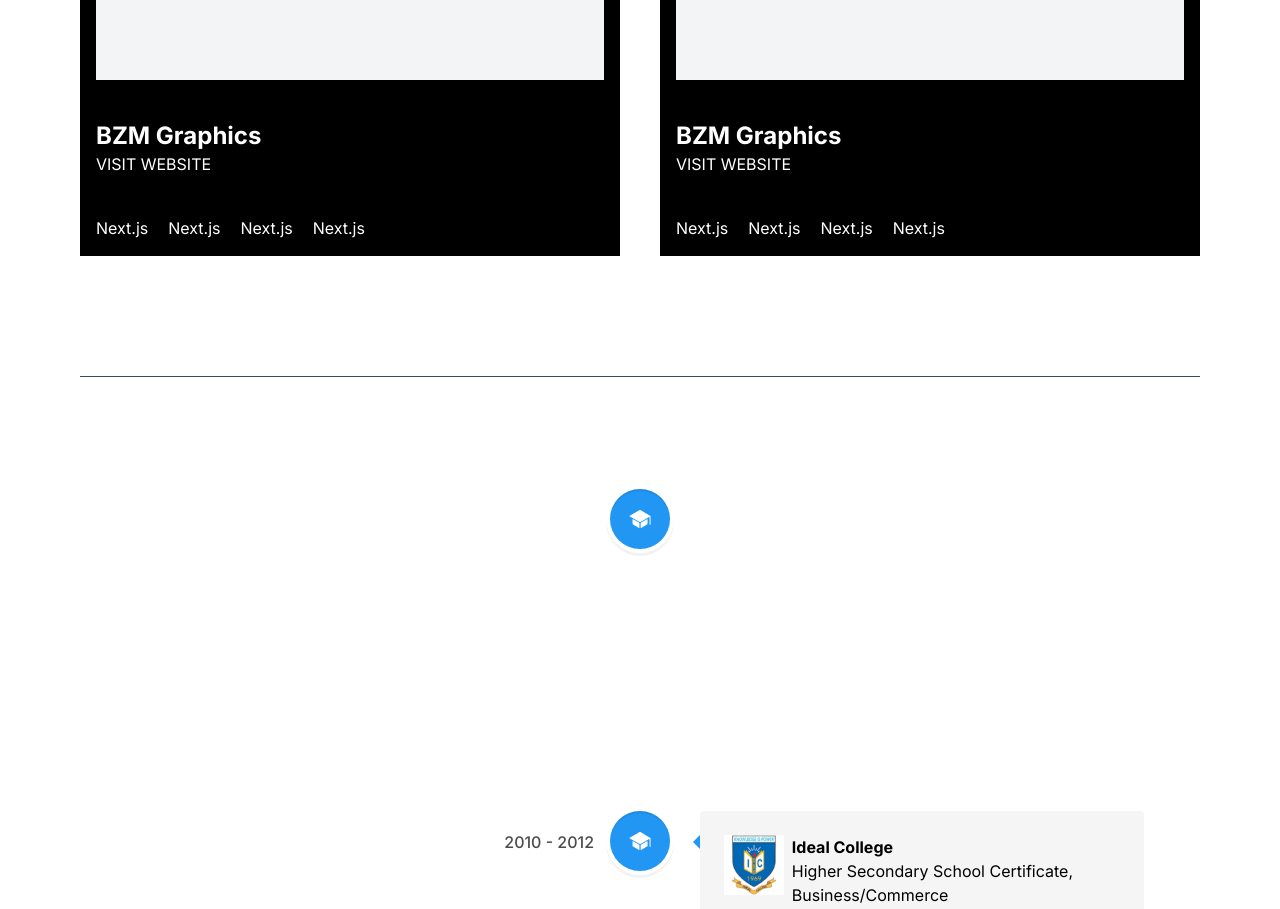
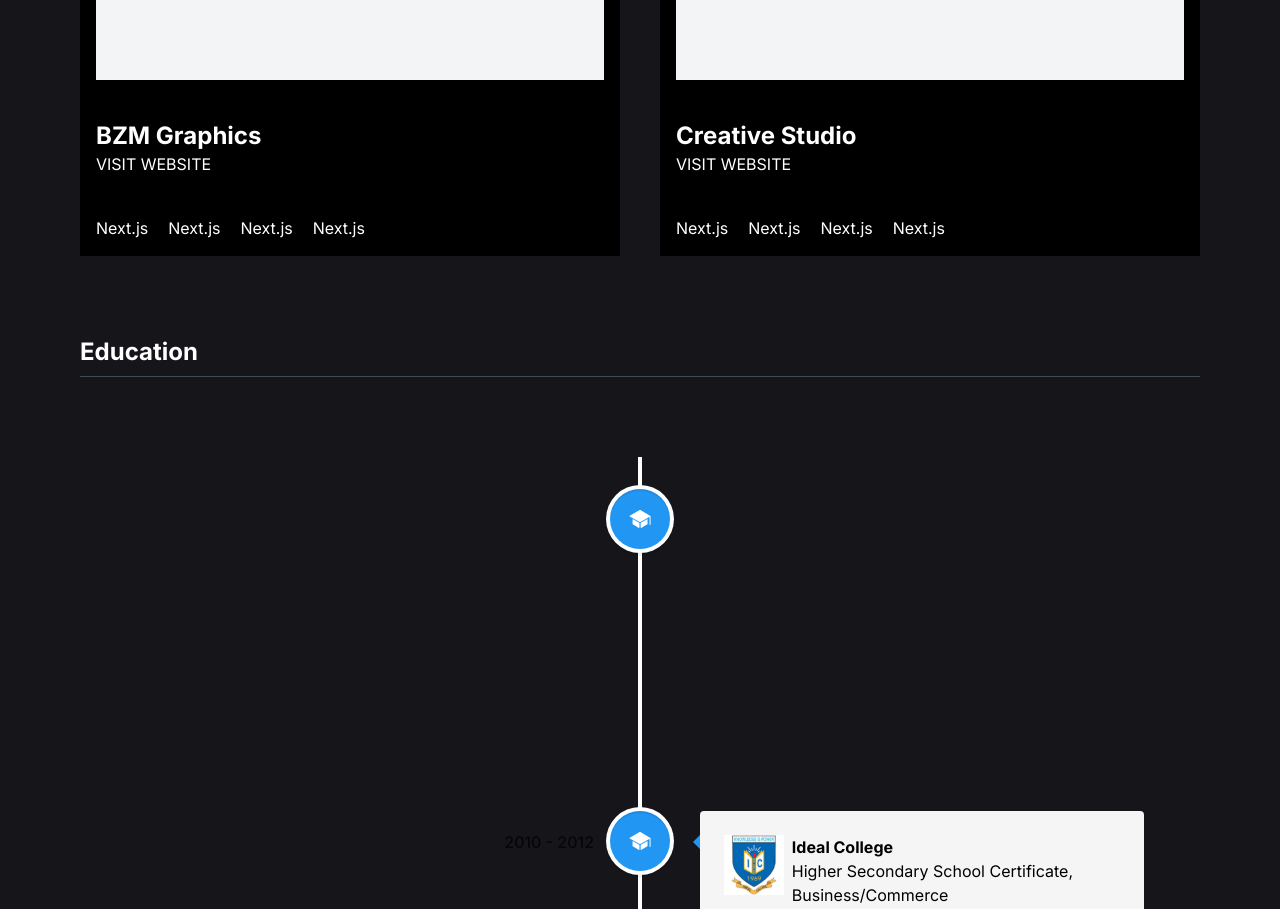
Before and after one commit to MorshedulHoque/Portfolio-Draft, a Next.js app: page / in a window 1280 px wide. Shown: the part 2080-2989 px from the top of the page. Built offline with nearby package versions, Linux system fonts and the light colour scheme.

Commit message:
ui: on progress.

```diff
--- a/app/globals.css
+++ b/app/globals.css
@@ -10,9 +10,9 @@
   background-color: rgb(254 202 202);
 }
 
-/* body {
+body {
   @apply bg-color1 text-white;
-} */
+}
 
 .wrapper {
   /* @apply mx-auto max-w-7xl py-10 lg:py-20 lg:px-20 px-4; */
--- a/components/Educations.jsx
+++ b/components/Educations.jsx
@@ -12,7 +12,7 @@ import Image from "next/image";
 export default function Educations() {
   return (
     <div className="wrapper space-y-20" id="education">
-      <h2 className="text-2xl font-bold text-[#fff] border-b border-[#3C4B55] pb-2">
+      <h2 className="text-2xl font-bold border-b border-[#3C4B55] pb-2">
         Education
       </h2>
 
--- a/components/Experiences.jsx
+++ b/components/Experiences.jsx
@@ -7,7 +7,7 @@ import { experiencesData } from "@/data/data";
 export default function Experiences() {
   return (
     <div className="wrapper space-y-20">
-      <h2 className="text-2xl font-bold text-[#fff] border-b border-[#3C4B55] pb-2">
+      <h2 className="text-2xl font-bold border-b border-[#3C4B55] pb-2">
         Experiences
       </h2>
       {experiencesData.map((experience) => (
--- a/components/Project.jsx
+++ b/components/Project.jsx
@@ -40,7 +40,7 @@ export default function Project() {
         </div>
         <div className="col-span-3 md:col-span-2 bg-[url('/shape/shape-1.png')] bg-no-repeat bg-right-bottom lg:pt-16 lg:pl-10 p-4 space-y-4">
           <h3 className="text-base lg:text-4xl font-bold max-w-[270px] dark:text-white">
-            BZM Graphics
+            Creative Studio
           </h3>
           <div>
             <a
--- a/components/Projects.jsx
+++ b/components/Projects.jsx
@@ -3,7 +3,7 @@ import Project from "./Project";
 export default function Projects() {
   return (
     <div className="wrapper space-y-20">
-      <h2 className="text-2xl font-bold text-[#fff] border-b border-[#3C4B55] pb-2">
+      <h2 className="text-2xl font-bold border-b border-[#3C4B55] pb-2">
         Projects
       </h2>
 
@@ -37,7 +37,7 @@ export default function Projects() {
           <div className="space-lg">
             <div>
               <h3 className="text-base lg:text-2xl font-bold text-white">
-                BZM Graphics
+                Creative Studio
               </h3>
 
               <a
```
